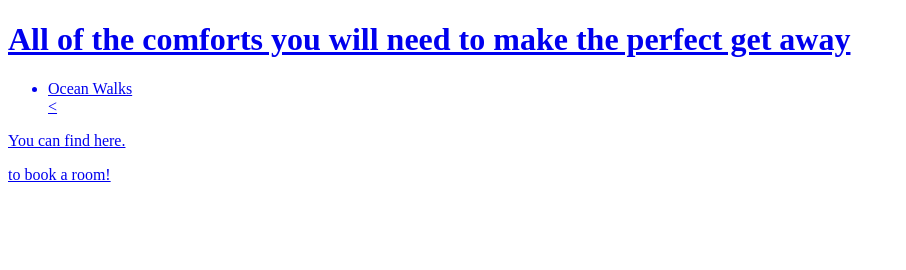
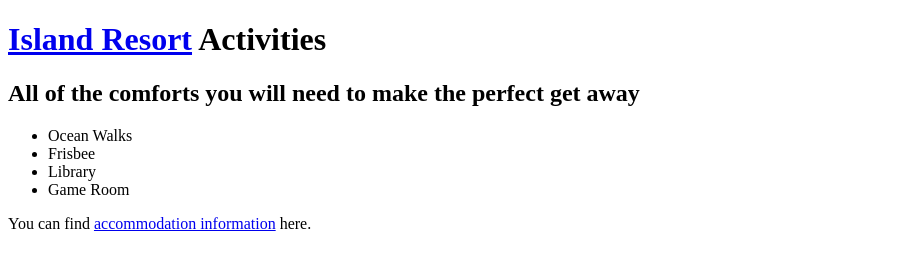
Before and after one commit to Achiotti/Island-Resort, a plain HTML site: page activities.html in a window 1280 px wide. Shown: the whole page, without its empty margins (0-906 px from the left). Drawn offline with Linux system fonts and the light colour scheme.

Commit message:
finish pages and add red-theme branch

```diff
--- a/activities.html
+++ b/activities.html
@@ -4,14 +4,15 @@
         <title>Island Resort Activities</title>
     </head>
     <body>
-        <h1><a href="index.html>Island Resort</a> Activities</h1>
+        <h1><a href="index.html">Island Resort</a> Activities</h1>
         <h2>All of the comforts you will need to make the perfect get away</h2>
         <ul>
             <li>Ocean Walks</li>
-            <
+            <li>Frisbee</li>
+            <li>Library</li>
+            <li>Game Room</li>
         </ul>
-        <p>You can find <a href="pictures.html"pictures> here.</a></p>
-        <p><a href="contact-information"Contact us>to book a room!</a></p>
+        <p>You can find <a href="accommodations.html"> accommodation information</a> here.</p>
 
     </body>
 </html>
```
Also changed, not shown: accommodations.html (+2 -4 lines), index.html (+0 -3 lines), contact-information.html (deleted), pictures.html (deleted).
